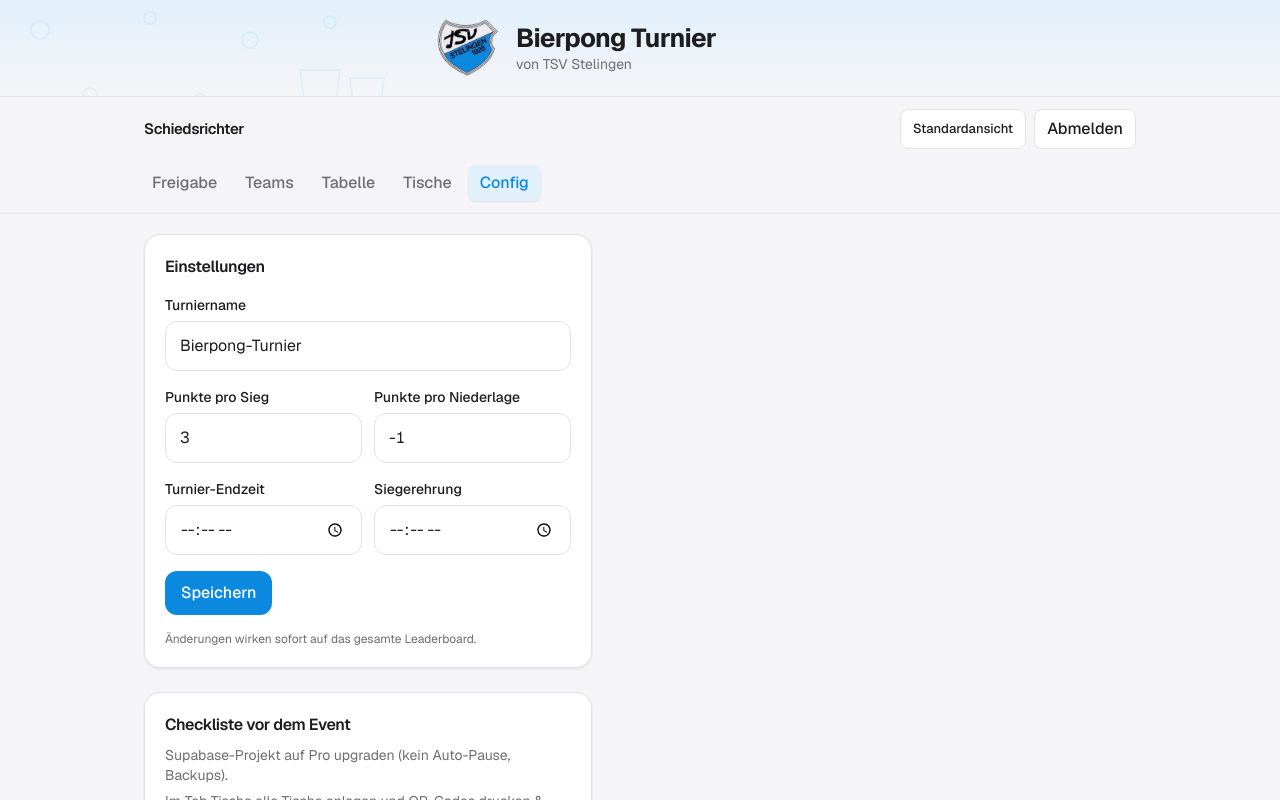
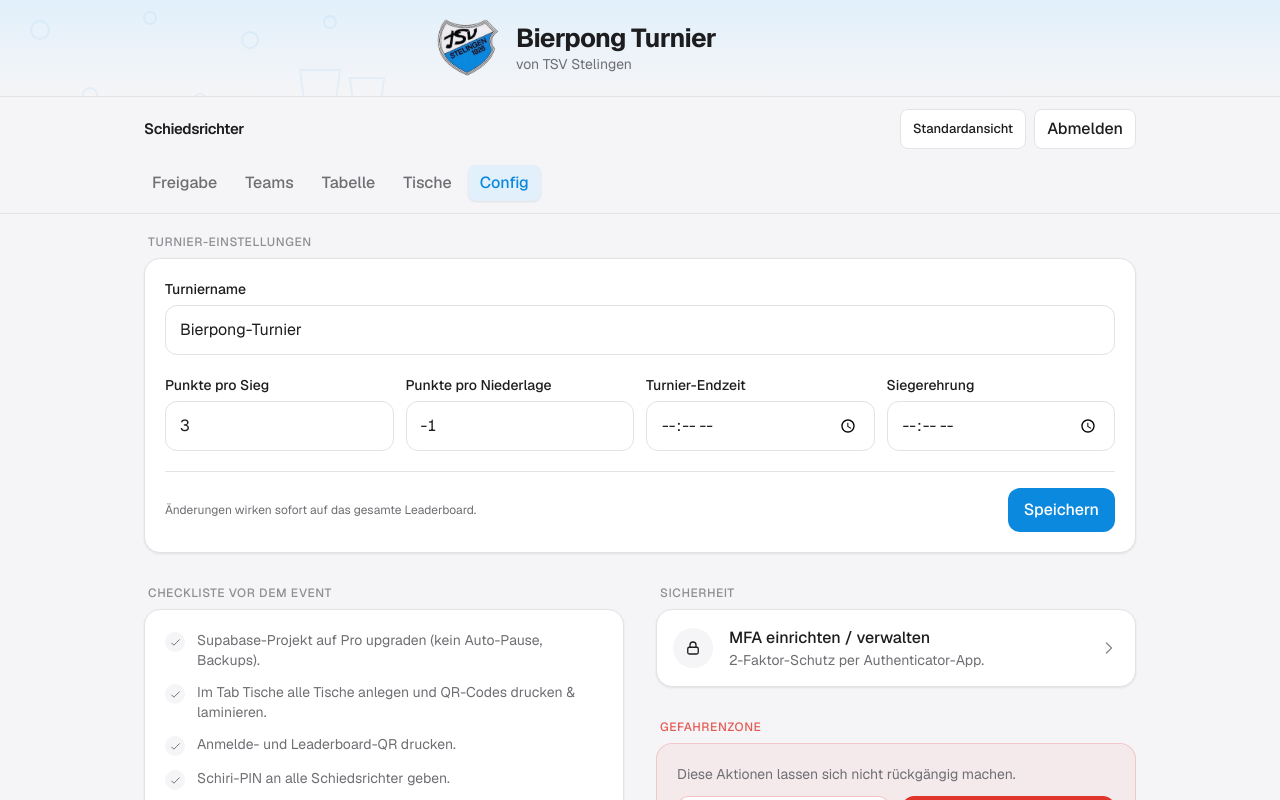
Before and after one commit to Cappuccinomeister96/BierpongApp, a Next.js app: page /schiri in a window 1280 px wide. Both pictures are taken after a click on the button "Config". Shown: the top 800 px of the page. Built offline with nearby package versions, Linux system fonts and the light colour scheme; no server answers; the database is empty.

Commit message:
UI Adaption

```diff
--- a/src/components/schiri/ConfigTab.tsx
+++ b/src/components/schiri/ConfigTab.tsx
@@ -3,13 +3,41 @@
 import { useState } from "react";
 import Link from "next/link";
 import { createClient } from "@/lib/supabase/client";
+import { CheckIcon, LockIcon, ChevronRightIcon } from "@/components/icons";
 import type { DashboardData } from "./Dashboard";
 
 const DEFAULTS = { name: "Bierpong-Turnier", sieg: 3, niederlage: -1 };
 
+const CHECKLIST = [
+  "Supabase-Projekt auf Pro upgraden (kein Auto-Pause, Backups).",
+  "Im Tab Tische alle Tische anlegen und QR-Codes drucken & laminieren.",
+  "Anmelde- und Leaderboard-QR drucken.",
+  "Schiri-PIN an alle Schiedsrichter geben.",
+  "Mit Testteams einen Durchlauf machen, danach hier komplett zurücksetzen.",
+];
+
 /** Macht aus DB-Werten (z. B. "20:00" oder "20:00:00" / null) einen hh:mm-Wert fürs <input type="time">. */
 function toTimeInput(value: string | null | undefined): string {
   return value ? value.slice(0, 5) : "";
+}
+
+/** Einheitliches Abschnitts-Label wie in Teams/Tische. */
+function SectionLabel({
+  children,
+  tone = "default",
+}: {
+  children: React.ReactNode;
+  tone?: "default" | "negative";
+}) {
+  return (
+    <h2
+      className={`mb-2 px-1 text-xs font-medium uppercase tracking-wider ${
+        tone === "negative" ? "text-negative/80" : "text-faint"
+      }`}
+    >
+      {children}
+    </h2>
+  );
 }
 
 export function ConfigTab({
@@ -74,10 +102,11 @@ export function ConfigTab({
   }
 
   return (
-    <div className="max-w-md space-y-6">
-      <section className="card space-y-4 p-5">
-        <h2 className="font-semibold tracking-tight">Einstellungen</h2>
-
+    <div className="space-y-8">
+      {/* Einstellungen – volle Breite, Felder responsiv */}
+      <section>
+        <SectionLabel>Turnier-Einstellungen</SectionLabel>
+        <div className="card space-y-5 p-5">
           <div>
             <label className="label">Turniername</label>
             <input
@@ -87,7 +116,7 @@ export function ConfigTab({
             />
           </div>
 
-        <div className="grid grid-cols-2 gap-3">
+          <div className="grid gap-3 sm:grid-cols-2 lg:grid-cols-4">
             <div>
               <label className="label">Punkte pro Sieg</label>
               <input
@@ -106,9 +135,6 @@ export function ConfigTab({
                 className="input tabular-nums"
               />
             </div>
-        </div>
-
-        <div className="grid grid-cols-2 gap-3">
             <div>
               <label className="label">Turnier-Endzeit</label>
               <input
@@ -129,56 +155,93 @@ export function ConfigTab({
             </div>
           </div>
 
-        <div className="flex items-center gap-3">
-          <button onClick={save} disabled={busy} className="btn-primary">
-            Speichern
-          </button>
-          {saved ? <span className="text-sm text-positive">Gespeichert</span> : null}
-        </div>
+          <div className="flex flex-wrap items-center justify-between gap-3 border-t border-line pt-4">
             <p className="text-xs text-muted">
               Änderungen wirken sofort auf das gesamte Leaderboard.
             </p>
+            <div className="flex items-center gap-3">
+              {saved ? (
+                <span className="inline-flex items-center gap-1 text-sm font-medium text-positive">
+                  <CheckIcon size={16} /> Gespeichert
+                </span>
+              ) : null}
+              <button onClick={save} disabled={busy} className="btn-primary">
+                {busy ? "Speichert…" : "Speichern"}
+              </button>
+            </div>
+          </div>
+        </div>
       </section>
 
-      <section className="card space-y-2 p-5">
-        <h2 className="font-semibold tracking-tight">Checkliste vor dem Event</h2>
-        <ul className="space-y-1.5 text-sm text-muted">
-          <li>Supabase-Projekt auf Pro upgraden (kein Auto-Pause, Backups).</li>
-          <li>Im Tab Tische alle Tische anlegen und QR-Codes drucken &amp; laminieren.</li>
-          <li>Anmelde- und Leaderboard-QR drucken.</li>
-          <li>Schiri-PIN an alle Schiedsrichter geben.</li>
-          <li>Mit Testteams einen Durchlauf machen, danach hier komplett zurücksetzen.</li>
+      {/* Sekundäre Abschnitte: auf Desktop zweispaltig */}
+      <div className="grid gap-8 lg:grid-cols-2">
+        <section>
+          <SectionLabel>Checkliste vor dem Event</SectionLabel>
+          <div className="card p-5">
+            <ul className="space-y-3 text-sm">
+              {CHECKLIST.map((item) => (
+                <li key={item} className="flex gap-3">
+                  <span className="mt-0.5 flex h-5 w-5 shrink-0 items-center justify-center rounded-full bg-inset text-muted">
+                    <CheckIcon size={13} />
+                  </span>
+                  <span className="text-muted">{item}</span>
+                </li>
+              ))}
             </ul>
+          </div>
         </section>
 
-      <section className="card space-y-3 p-5">
-        <h2 className="font-semibold tracking-tight">Sicherheit</h2>
-        <p className="text-sm text-muted">
-          2-Faktor-Authentifizierung schützt den Schiri-Bereich durch einen
-          zusätzlichen Code aus einer Authenticator-App.
-        </p>
-        <Link href="/schiri/mfa-setup" className="btn-secondary block text-center">
+        <div className="space-y-8">
+          <section>
+            <SectionLabel>Sicherheit</SectionLabel>
+            <Link
+              href="/schiri/mfa-setup"
+              className="card group flex items-center gap-4 p-4 transition hover:border-accent/40 active:scale-[0.99]"
+            >
+              <span className="flex h-10 w-10 shrink-0 items-center justify-center rounded-full bg-inset text-ink">
+                <LockIcon size={18} />
+              </span>
+              <span className="min-w-0 flex-1">
+                <span className="block font-medium">
                   MFA einrichten / verwalten
+                </span>
+                <span className="block text-sm text-muted">
+                  2-Faktor-Schutz per Authenticator-App.
+                </span>
+              </span>
+              <ChevronRightIcon
+                size={20}
+                className="shrink-0 text-faint transition group-hover:text-ink"
+              />
             </Link>
           </section>
 
-      <section className="space-y-3 rounded-2xl border border-negative/20 bg-negative/5 p-5">
-        <h2 className="font-semibold tracking-tight text-negative">Gefahrenzone</h2>
+          <section>
+            <SectionLabel tone="negative">Gefahrenzone</SectionLabel>
+            <div className="space-y-3 rounded-2xl border border-negative/20 bg-negative/5 p-5">
+              <p className="text-sm text-muted">
+                Diese Aktionen lassen sich nicht rückgängig machen.
+              </p>
+              <div className="grid gap-3 sm:grid-cols-2">
                 <button
                   onClick={() => reset(false)}
                   disabled={busy}
                   className="btn-secondary w-full !border-negative/30 !text-negative"
                 >
-          Alle Spiele löschen (Teams behalten)
+                  Spiele löschen (Teams behalten)
                 </button>
                 <button
                   onClick={() => reset(true)}
                   disabled={busy}
                   className="btn w-full bg-negative text-white hover:brightness-95"
                 >
-          Komplett zurücksetzen
+                  Alles zurücksetzen (inkl. Teams)
                 </button>
+              </div>
+            </div>
           </section>
+        </div>
+      </div>
     </div>
   );
 }
```
Lines whose indentation alone changed are shown as unchanged.
